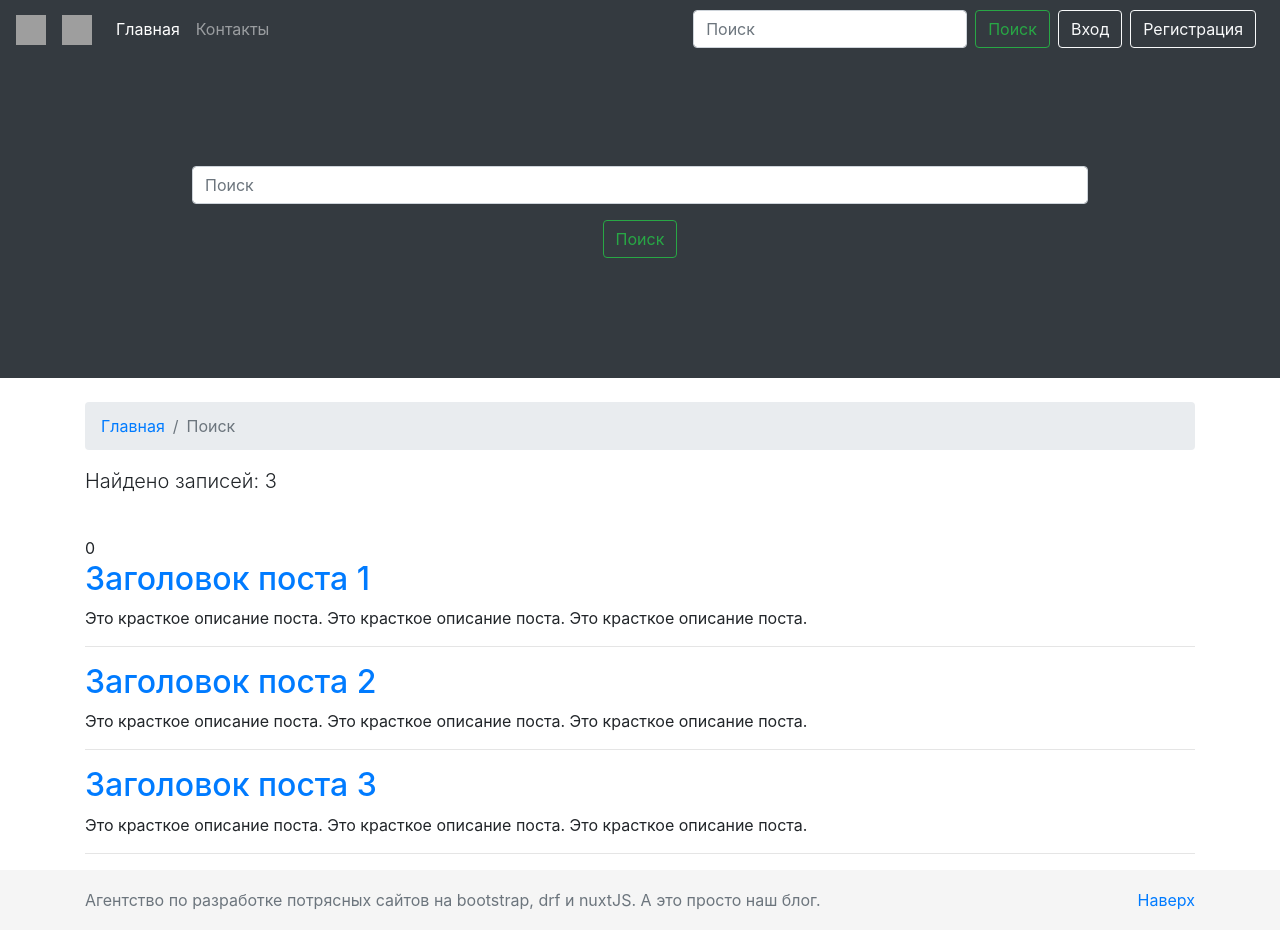
After one commit to ensofter/my_django_blog, a Django app: page /search/ in a window 1280 px wide. The commit adds this page. Run offline with Django 3.2, Linux system fonts and the light colour scheme; some libraries are stand-ins or nearby versions; grey boxes are pictures that could not be loaded.

Commit message:
Add search page

```diff
--- a/blog/myblog/templates/myblog/block/navbar.html
+++ b/blog/myblog/templates/myblog/block/navbar.html
@@ -19,8 +19,8 @@
         <a href="{% url 'contact' %}" class="nav-link">Контакты</a>
       </li>
     </ul>
-    <form action="" class="form-inline my-2 my-lg-0">
-      <input type="text" class="form-control mr-sm-2" placeholder="Поиск" aria-label="Поиск">
+    <form action="{% url 'search_results' %}" method="get" class="form-inline my-2 my-lg-0">
+      <input name="q" type="text" class="form-control mr-sm-2" placeholder="Поиск" aria-label="Поиск">
       <button class="btn btn-outline-success my-2 my-sm-0 mr-2" type="submit">Поиск</button>
     </form>
     {% if user.is_authenticated %}
--- /dev/null
+++ b/blog/myblog/templates/myblog/block/search_form.html
@@ -0,0 +1,15 @@
+{% load static %}
+<div class="container-fluid home-slider">
+    <div id="carouselExampleCaptions" class="carousel slide" data-ride="carousel">
+        <div class="carousel-inner">
+            <div class="carousel-item active" style="background-color: #343a40!important">
+                <div class="carousel-caption d-none d-md-block">
+                    <form action="{% url 'search_results' %}" method="get" class="my-2 my-lg-0">
+                        <input name="q" type="text" class="form-control" placeholder="Поиск" aria-label="Поиск">
+                        <button class="btn btn-outline-success mt-3" type="submit">Поиск</button>
+                    </form>
+                </div>
+            </div>
+        </div>
+    </div>
+</div>
--- /dev/null
+++ b/blog/myblog/templates/myblog/search.html
@@ -0,0 +1,35 @@
+{% extends './base.html' %}
+{% load static %}
+{% block title %}Поиск{% endblock %}
+
+{% block header %}
+    {% include './block/search_form.html' %}
+{% endblock %}
+
+{% block content %}
+<div class="container">
+    <div class="row">
+        <div class="col-lg-12">
+            <nav aria-label="breadcrumb" class="mt-4">
+                <ol class="breadcrumb">
+                    <li class="breadcrumb-item"><a href="{% url 'index' %}">Главная</a></li>
+                    <li class="breadcrumb-item active" aria-current="page">Поиск</li>
+                </ol>
+            </nav>
+            <p class="lead">Найдено записей: 3</p>
+            {{ results }}<br>
+            {{ count }}
+            <a href=""><h2>Заголовок поста 1</h2></a>
+            <p>Это красткое описание поста. Это красткое описание поста. Это красткое описание поста.</p>
+            <hr>
+            <a href=""><h2>Заголовок поста 2</h2></a>
+            <p>Это красткое описание поста. Это красткое описание поста. Это красткое описание поста.</p>
+            <hr>
+            <a href=""><h2>Заголовок поста 3</h2></a>
+            <p>Это красткое описание поста. Это красткое описание поста. Это красткое описание поста.</p>
+            <hr>
+        </div>
+    </div>
+</div>
+</div>
+{% endblock %}
--- a/blog/myblog/urls.py
+++ b/blog/myblog/urls.py
@@ -1,5 +1,5 @@
 from django.urls import path
-from .views import MainView, PostDetailView, SignUpView, SignInView, FeedBackView, SuccessView
+from .views import MainView, PostDetailView, SignUpView, SignInView, FeedBackView, SuccessView, SearchResultsView
 from django.contrib.auth.views import LogoutView
 from django.conf import settings
 
@@ -11,4 +11,5 @@ urlpatterns = [
     path('signout/', LogoutView.as_view(), {'next_page': settings.LOGOUT_REDIRECT_URL}, name='signout',),
     path('contact/', FeedBackView.as_view(), name='contact'),
     path('contact/success/', SuccessView.as_view(), name='success'),
+    path('search/', SearchResultsView.as_view(), name='search_results'),
 ]
--- a/blog/myblog/views.py
+++ b/blog/myblog/views.py
@@ -6,6 +6,7 @@ from .forms import SignUpForm, SignInForm, FeedBackForm
 from django.contrib.auth import login, authenticate
 from django.http import HttpResponseRedirect, HttpResponse
 from django.core.mail import send_mail, BadHeaderError
+from django.db.models import Q
 
 
 class MainView(View):
@@ -99,3 +100,18 @@ class SuccessView(View):
         return render(request, 'myblog/success.html', context={
             'title': 'Спасибо'
         })
+
+
+class SearchResultsView(View):
+    def get(self, request, *args, **kwargs):
+        query = self.request.GET.get('q')
+        results = ""
+        if query:
+            results = Post.objects.filter(
+                Q(h1__icontains=query) | Q(content__icontains=query)
+            )
+        return render(request, 'myblog/search.html', context={
+            'title': 'Поиск',
+            'results': results,
+            'count': len(results)
+        })
```
